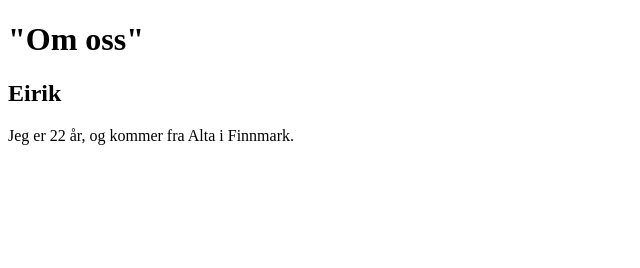
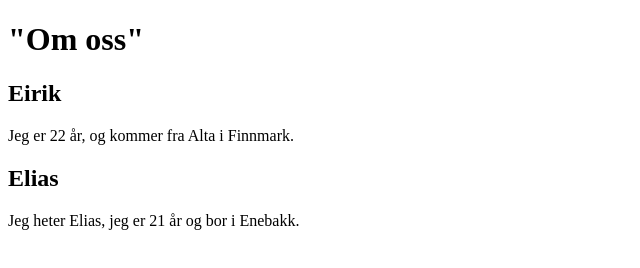
Before and after one commit to DATA1200-2025/valgfri-oppgave-1-git-anbefales-gruppe-20, a plain HTML site: page index.html in a window 1280 px wide. Shown: the whole page, without its empty margins (0-640 px from the left). Drawn offline with Linux system fonts and the light colour scheme.

Commit message:
underoverskrift og paragraf om meg

```diff
--- a/index.html
+++ b/index.html
@@ -9,6 +9,9 @@
             <h2>Eirik</h2>
                 <p>Jeg er 22 år, og kommer fra Alta i Finnmark.</p>
 
+            <h2>Elias</h2>
+                <p>Jeg heter Elias, jeg er 21 år og bor i Enebakk.</p>
+
     </body>
 
 
```
